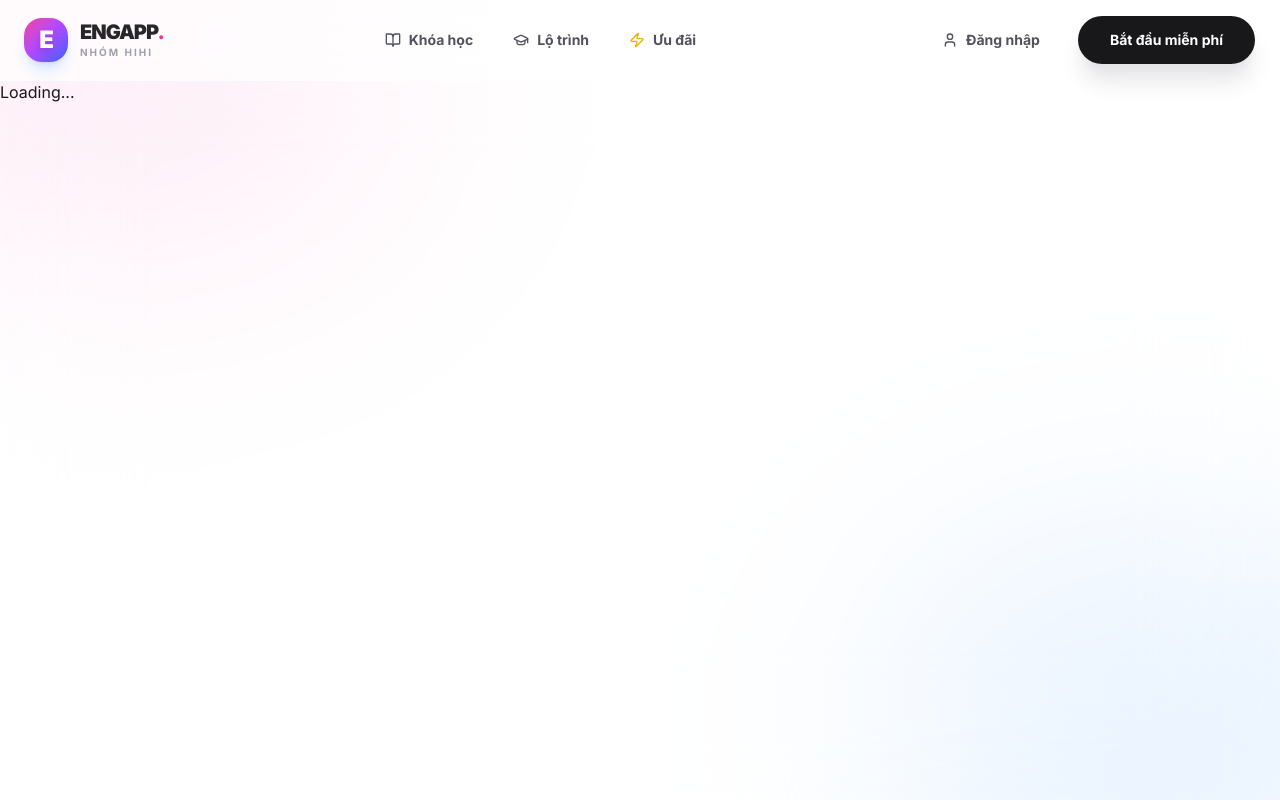
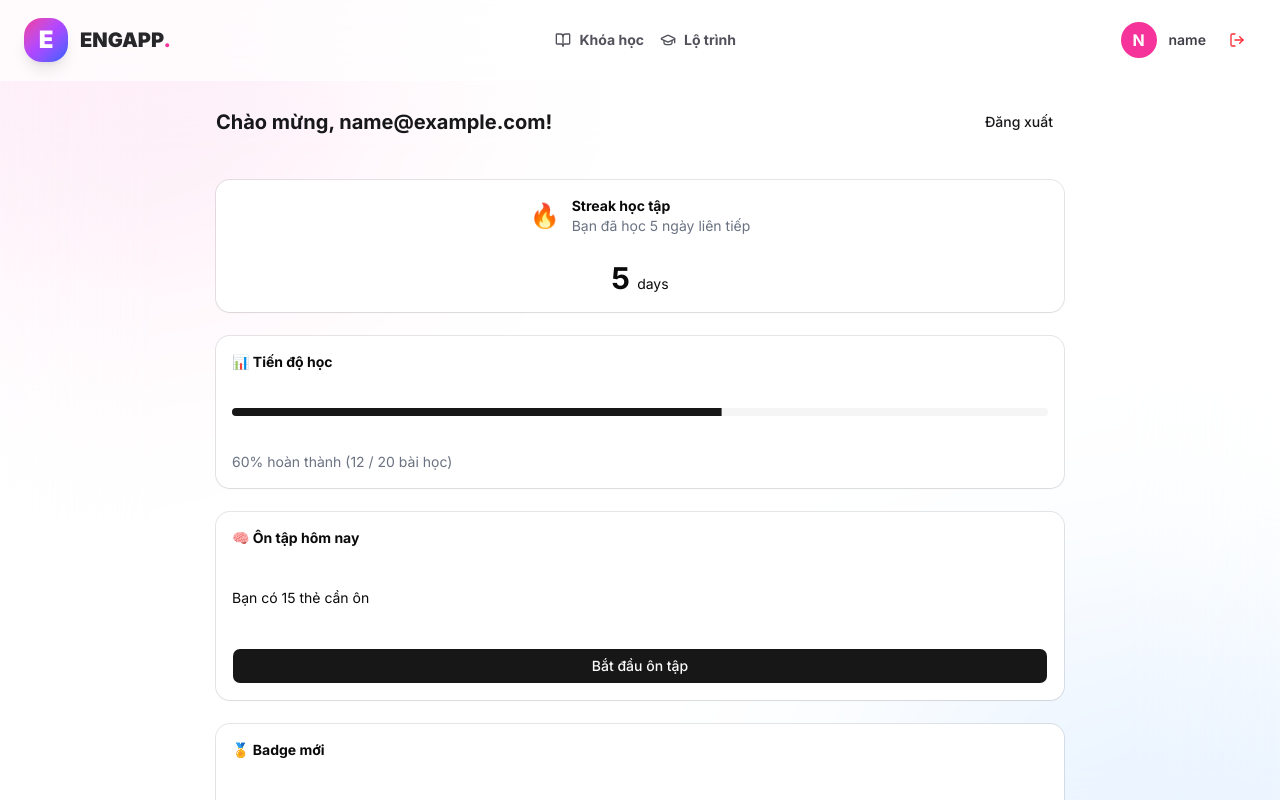
Before and after one commit to bgHann/english-learning-frontend, a Next.js app: page /learn/dashboard in a window 1280 px wide. Before the commit this address had no page. Shown: the top 800 px of the page. Built offline with nearby package versions, Linux system fonts and the light colour scheme; sample sign-in values are in the browser's storage.

Commit message:
feat: add authentication with context

```diff
--- a/src/app/Landing/page.tsx
+++ b/src/app/Landing/page.tsx
@@ -2,7 +2,7 @@
 
 import { Card } from "@/components/ui/card";
 import { Button } from "@/components/ui/button";
-import { Badge } from "@/components/ui/badge"; // Giả sử bạn có component Badge từ shadcn
+import { Badge } from "@/components/ui/badge";
 import {
   ArrowRight,
   CheckCircle2,
@@ -10,7 +10,7 @@ import {
   BookOpen,
   Trophy,
   Zap,
-} from "lucide-react"; // Import icon để nhìn chuyên nghiệp hơn
+} from "lucide-react";
 
 export default function LandingPage() {
   return (
--- a/src/app/layout.tsx
+++ b/src/app/layout.tsx
@@ -4,6 +4,7 @@ import "./globals.css";
 import { cn } from "@/lib/utils";
 import Header from "@/components/Header/page";
 import Footer from "@/components/Footer";
+import { AuthProvider } from "@/context/AuthContext";
 
 const inter = Inter({ subsets: ["latin"], variable: "--font-sans" });
 
@@ -32,6 +33,7 @@ export default function RootLayout({
       <body
         className={`${geistSans.variable} ${geistMono.variable} antialiased min-h-screen bg-white text-zinc-900`}
       >
+        <AuthProvider>
           <Header />
 
           <main className="relative pt-20 min-h-screen overflow-hidden">
@@ -48,6 +50,7 @@ export default function RootLayout({
           </main>
 
           <Footer />
+        </AuthProvider>
       </body>
     </html>
   );
--- a/src/app/learn/dashboard/page.tsx
+++ b/src/app/learn/dashboard/page.tsx
@@ -1,27 +1,93 @@
 "use client";
-
-import { useAuth } from "@/hooks/useAuth";
+import React, { useEffect } from "react";
+import { useAuth } from "@/context/AuthContext";
 import { useRouter } from "next/navigation";
-import { useEffect } from "react";
+import { Card } from "@/components/ui/card";
+import { Button } from "@/components/ui/button";
+import { Progress } from "@/components/ui/progress";
 
 export default function Dashboard() {
-  const { user } = useAuth();
+  const { user, loading, logout } = useAuth();
   const router = useRouter();
-
-  // nếu chưa login → về login
+  // Kiểm tra bảo mật: Nếu chưa login thì đá về /login
   useEffect(() => {
-    if (!user) {
+    // CHỈ chuyển hướng khi đã load xong (loading === false)
+    // mà vẫn không tìm thấy user
+    if (!loading && !user) {
+      console.log("Không tìm thấy user, đang đá về login...");
       router.push("/login");
     }
-  }, [user]);
+  }, [user, loading, router]);
 
-  // chưa có user thì đợi
-  if (!user) return <p>Loading...</p>;
+  // CHẶN HIỂN THỊ: Nếu đang load hoặc chưa có user, không cho render giao diện chính
+  if (loading) {
+    return <div className="p-10 text-center">Đang kiểm tra đăng nhập...</div>;
+  }
 
+  if (!user) {
+    return null; // Trả về null để tránh nháy giao diện dashboard trước khi bị đá đi
+  }
   return (
-    <div>
-      <h1>Dashboard</h1>
-      <p>Email: {user.email}</p>
+    <div className="max-w-4xl mx-auto p-6 space-y-6">
+      {/* Header */}
+      <div className="flex justify-between items-center mb-10">
+        <h1 className="text-xl font-bold">Chào mừng, {user.email}!</h1>
+        <Button
+          variant="ghost"
+          onClick={() => {
+            logout();
+            router.push("/login");
+          }}
+        >
+          Đăng xuất
+        </Button>
+      </div>
+
+      {/* Streak Card */}
+      <Card className="p-4 flex justify-between items-center">
+        <div className="flex items-center gap-3">
+          <span className="text-2xl">🔥</span>
+          <div>
+            <h3 className="font-bold">Streak học tập</h3>
+            <p className="text-sm text-gray-500">Bạn đã học 5 ngày liên tiếp</p>
+          </div>
+        </div>
+        <div className="text-3xl font-bold">
+          5 <span className="text-sm font-normal">days</span>
+        </div>
+      </Card>
+
+      {/* Tiến độ học */}
+      <Card className="p-4 space-y-3">
+        <h3 className="font-bold flex items-center gap-2">📊 Tiến độ học</h3>
+        <Progress value={60} className="h-2" />
+        <p className="text-sm text-gray-500">
+          60% hoàn thành (12 / 20 bài học)
+        </p>
+      </Card>
+
+      {/* Ôn tập hôm nay */}
+      <Card className="p-4 space-y-4">
+        <h3 className="font-bold flex items-center gap-2">🧠 Ôn tập hôm nay</h3>
+        <p className="text-sm">Bạn có 15 thẻ cần ôn</p>
+        <Button onClick={() => router.push("/learn/flashcards")}>
+          Bắt đầu ôn tập
+        </Button>
+      </Card>
+
+      {/* Badge mới */}
+      <Card className="p-4 space-y-4">
+        <h3 className="font-bold flex items-center gap-2">🏅 Badge mới</h3>
+        <div className="flex items-center gap-4 border p-3 rounded-lg w-fit">
+          <div className="w-12 h-12 bg-yellow-100 rounded-full flex items-center justify-center text-2xl">
+            ⭐
+          </div>
+          <div>
+            <p className="font-bold text-sm">Streak 5 ngày</p>
+            <p className="text-xs text-gray-500">Bạn vừa mở khóa badge này</p>
+          </div>
+        </div>
+      </Card>
     </div>
   );
 }
--- a/src/app/page.tsx
+++ b/src/app/page.tsx
@@ -1,6 +1,6 @@
 import Header from "@/components/Header/page";
 import Image from "next/image";
-import Dashboard from "./learn/dashboard/page";
+
 import LangdingPage from "./Landing/page";
 
 export default function Home() {
--- a/src/components/Header/page.tsx
+++ b/src/components/Header/page.tsx
@@ -1,96 +1,146 @@
 "use client";
 
 import Link from "next/link";
+import { useState } from "react";
 import { Button } from "@/components/ui/button";
-import { Sparkles, BookOpen, GraduationCap, Zap, User } from "lucide-react"; // Icon giúp menu chuyên nghiệp hơn
+import { BookOpen, GraduationCap, User, LogOut, Menu, X } from "lucide-react";
+import { useAuth } from "@/context/AuthContext";
+import { useRouter } from "next/navigation";
 
 export default function Header() {
+  const { user, logout, loading } = useAuth();
+  const router = useRouter();
+  const [open, setOpen] = useState(false);
+
+  const handleLogout = async () => {
+    if (!confirm("Bạn có chắc muốn đăng xuất không?")) return;
+    await logout();
+    router.push("/login");
+  };
+
   return (
-    // 🌫️ Hiệu ứng kính mờ (Glassmorphism) giúp Header trông sang trọng khi cuộn trang
     <header className="fixed top-0 left-0 z-[100] w-full border-b border-white/20 bg-white/70 backdrop-blur-xl">
       <div className="container mx-auto flex h-20 items-center justify-between px-6">
-        {/*  LOGO  */}
+        {/* LOGO */}
+        <Link href="/" className="flex items-center gap-3 group">
+          <div className="w-11 h-11 bg-gradient-to-br from-pink-500 via-purple-500 to-blue-600 rounded-2xl flex items-center justify-center shadow-lg group-hover:rotate-12 transition-all duration-500">
+            <span className="text-white text-2xl font-[900]">E</span>
+          </div>
+          <span className="text-xl font-black text-zinc-800">
+            ENGAPP<span className="text-pink-500">.</span>
+          </span>
+        </Link>
+
+        {/* DESKTOP MENU */}
+        <nav className="hidden md:flex items-center gap-4">
           <Link
-          href="/"
-          className="flex items-center gap-3 group transition-all duration-300"
+            href="/courses"
+            className="flex items-center gap-2 text-sm font-bold text-zinc-600 hover:text-pink-600"
           >
-          {/* Khối biểu tượng (Icon Box) */}
-          <div className="relative w-11 h-11 bg-gradient-to-br from-pink-500 via-purple-500 to-blue-600 rounded-2xl flex items-center justify-center shadow-lg shadow-blue-500/20 group-hover:rotate-12 group-hover:scale-110 transition-all duration-500 ease-out overflow-hidden">
-            {/* Hiệu ứng ánh sáng quét qua khi hover (Glow effect) */}
-            <div className="absolute inset-0 bg-white/20 opacity-0 group-hover:opacity-100 transition-opacity duration-500" />
+            <BookOpen className="w-4 h-4" /> Khóa học
+          </Link>
 
-            <span className="text-white text-2xl font-[900] tracking-tighter leading-none select-none drop-shadow-md">
-              E
+          <Link
+            href="/roadmap"
+            className="flex items-center gap-2 text-sm font-bold text-zinc-600 hover:text-pink-600"
+          >
+            <GraduationCap className="w-4 h-4" /> Lộ trình
+          </Link>
+        </nav>
+
+        {/* RIGHT SIDE */}
+        <div className="flex items-center gap-3">
+          {loading ? (
+            <div className="w-20 h-10 bg-zinc-100 animate-pulse rounded-full" />
+          ) : user ? (
+            <div className="flex items-center gap-3">
+              {/* Avatar */}
+              <div className="hidden sm:flex items-center gap-3">
+                <div className="w-9 h-9 rounded-full bg-pink-500 flex items-center justify-center text-white font-bold">
+                  {user.email?.[0].toUpperCase()}
+                </div>
+                <span className="text-sm font-semibold text-zinc-700 hidden md:inline">
+                  {user.email?.split("@")[0]}
                 </span>
               </div>
 
-          {/* Tên  */}
-          <div className="flex flex-col justify-center">
-            <span className="text-xl font-black tracking-tighter text-zinc-800 leading-none">
-              ENGAPP<span className="text-pink-500">.</span>
-            </span>
-            <span className="text-[10px] font-bold text-zinc-400 tracking-[0.2em] uppercase leading-tight mt-1">
-              Nhóm hihi
-            </span>
+              {/* Logout */}
+              <Button
+                onClick={handleLogout}
+                variant="ghost"
+                className="text-red-500 hover:text-red-600 hover:bg-red-50 rounded-full"
+              >
+                <LogOut className="w-4 h-4" />
+              </Button>
             </div>
-        </Link>
-
-        {/* MENU ĐIỀU HƯỚNG */}
-        <nav className="hidden md:flex items-center gap-2">
-          {[
-            {
-              name: "Khóa học",
-              href: "/courses",
-              icon: <BookOpen className="w-4 h-4" />,
-            },
-            {
-              name: "Lộ trình",
-              href: "/roadmap",
-              icon: <GraduationCap className="w-4 h-4" />,
-            },
-            {
-              name: "Ưu đãi",
-              href: "/pricing",
-              icon: <Zap className="w-4 h-4 text-yellow-500" />,
-            },
-          ].map((item) => (
-            <Link
-              key={item.name}
-              href={item.href}
-              className="flex items-center gap-2 px-4 py-2 text-sm font-bold text-zinc-600 hover:text-pink-600 hover:bg-pink-50 rounded-full transition-all duration-200"
-            >
-              {item.icon}
-              {item.name}
-            </Link>
-          ))}
-        </nav>
-
-        {/* Nút bấm bo tròn  */}
-        <div className="flex items-center gap-3">
+          ) : (
+            <>
               <Link href="/login">
                 <Button
                   variant="ghost"
-              className="hidden sm:flex items-center gap-2 font-bold text-zinc-600 hover:text-zinc-900 rounded-full px-6 transition-colors"
+                  className="hidden sm:flex items-center gap-2 font-bold text-zinc-600"
                 >
-              <User className="w-4 h-4" />
-              Đăng nhập
+                  <User className="w-4 h-4" /> Đăng nhập
                 </Button>
               </Link>
 
               <Link href="/register">
-            <Button className="bg-zinc-900 hover:bg-zinc-800 text-white font-bold rounded-full px-8 py-6 shadow-xl shadow-zinc-200 hover:-translate-y-0.5 active:scale-95 transition-all">
-              Bắt đầu miễn phí
+                <Button className="bg-zinc-900 text-white font-bold rounded-full px-6">
+                  Bắt đầu
                 </Button>
               </Link>
+            </>
+          )}
 
-          {/* Menu Mobile */}
-          <button className="md:hidden p-2 text-zinc-600">
-            <div className="w-6 h-0.5 bg-current mb-1.5 rounded-full" />
-            <div className="w-6 h-0.5 bg-current mb-1.5 rounded-full" />
-            <div className="w-4 h-0.5 bg-current rounded-full ml-2" />
+          {/* MOBILE BUTTON */}
+          <button
+            onClick={() => setOpen(!open)}
+            className="md:hidden p-2 text-zinc-600"
+          >
+            {open ? <X /> : <Menu />}
           </button>
         </div>
       </div>
+
+      {/* MOBILE MENU */}
+      {open && (
+        <div className="md:hidden px-6 pb-4 flex flex-col gap-3 bg-white/90 backdrop-blur-xl">
+          <Link href="/courses" onClick={() => setOpen(false)}>
+            <div className="flex items-center gap-2 py-2 text-zinc-700">
+              <BookOpen className="w-4 h-4" /> Khóa học
+            </div>
+          </Link>
+
+          <Link href="/roadmap" onClick={() => setOpen(false)}>
+            <div className="flex items-center gap-2 py-2 text-zinc-700">
+              <GraduationCap className="w-4 h-4" /> Lộ trình
+            </div>
+          </Link>
+
+          {!user && (
+            <>
+              <Link href="/login" onClick={() => setOpen(false)}>
+                <div className="py-2">Đăng nhập</div>
+              </Link>
+
+              <Link href="/register" onClick={() => setOpen(false)}>
+                <div className="py-2 font-bold text-pink-600">
+                  Bắt đầu miễn phí
+                </div>
+              </Link>
+            </>
+          )}
+
+          {user && (
+            <button
+              onClick={handleLogout}
+              className="text-left py-2 text-red-500"
+            >
+              Đăng xuất
+            </button>
+          )}
+        </div>
+      )}
     </header>
   );
 }
--- /dev/null
+++ b/src/context/AuthContext.tsx
@@ -0,0 +1,42 @@
+"use client";
+import React, { createContext, useContext, useEffect, useState } from "react";
+
+const AuthContext = createContext<any>(null);
+
+export const AuthProvider = ({ children }: { children: React.ReactNode }) => {
+  const [user, setUser] = useState<any>(null);
+  const [loading, setLoading] = useState(true);
+
+  // Kiểm tra login khi vừa mở App
+  useEffect(() => {
+    const data = localStorage.getItem("currentUser");
+    if (data) setUser(JSON.parse(data));
+    setLoading(false);
+  }, []);
+
+  const login = (email: string, password: string) => {
+    const data = localStorage.getItem("registered_user");
+    if (!data) throw new Error("Tài khoản chưa tồn tại!");
+    const savedUser = JSON.parse(data);
+
+    if (savedUser.email === email && savedUser.password === password) {
+      localStorage.setItem("currentUser", JSON.stringify(savedUser));
+      setUser(savedUser); // ✅ Dòng này sẽ thông báo cho Header đổi giao diện NGAY LẬP TỨC
+    } else {
+      throw new Error("Sai email hoặc mật khẩu!");
+    }
+  };
+
+  const logout = () => {
+    localStorage.removeItem("currentUser");
+    setUser(null);
+  };
+
+  return (
+    <AuthContext.Provider value={{ user, loading, login, logout }}>
+      {children}
+    </AuthContext.Provider>
+  );
+};
+
+export const useAuth = () => useContext(AuthContext);
```
Also changed, not shown: src/app/login/page.tsx (+6 -8 lines), src/app/register/page.tsx (+10 -9 lines), src/hooks/useAuth.ts (deleted, +0 -43 lines), src/app/learn/page.tsx (added). Lines whose indentation alone changed are shown as unchanged.
